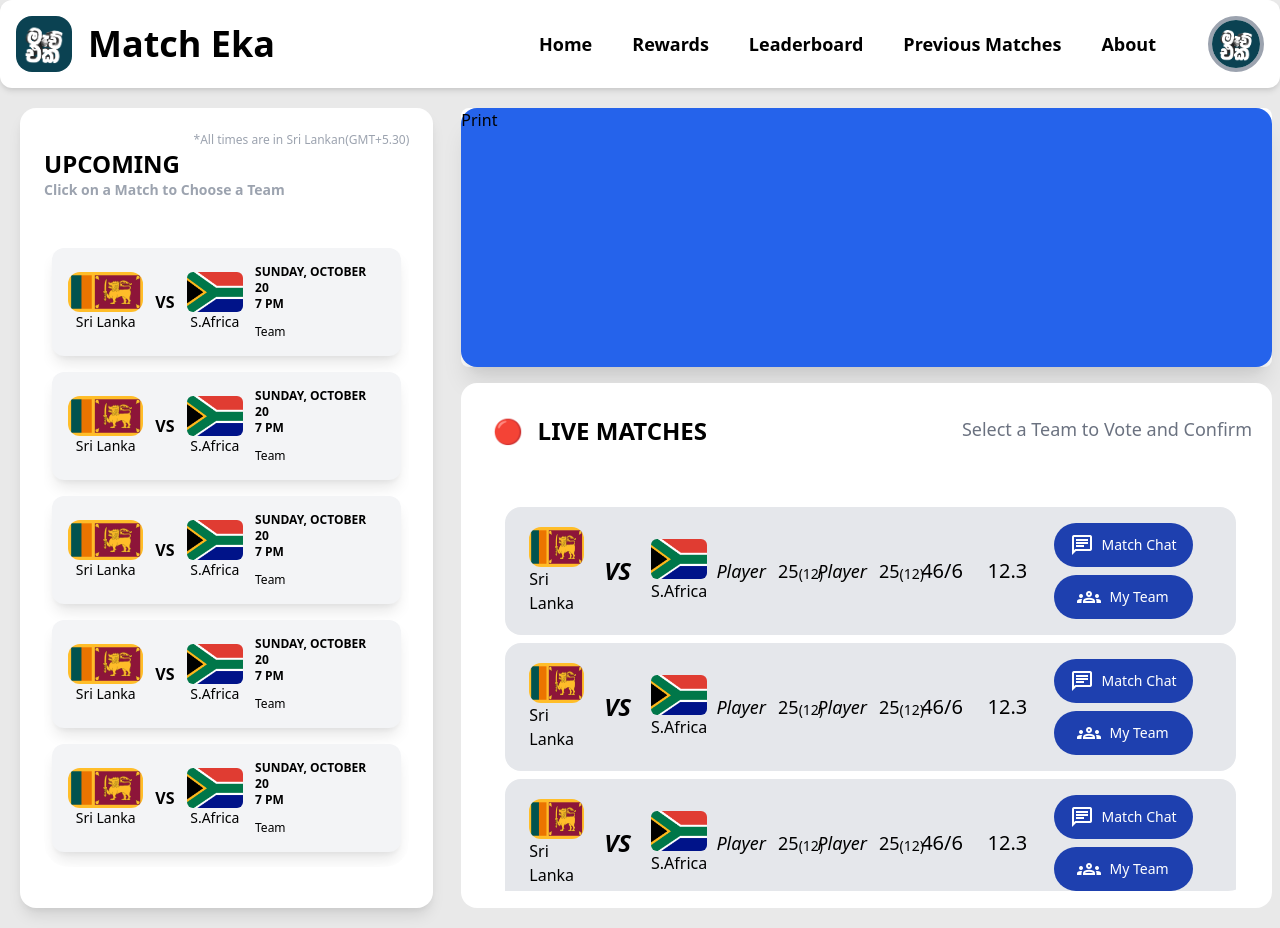
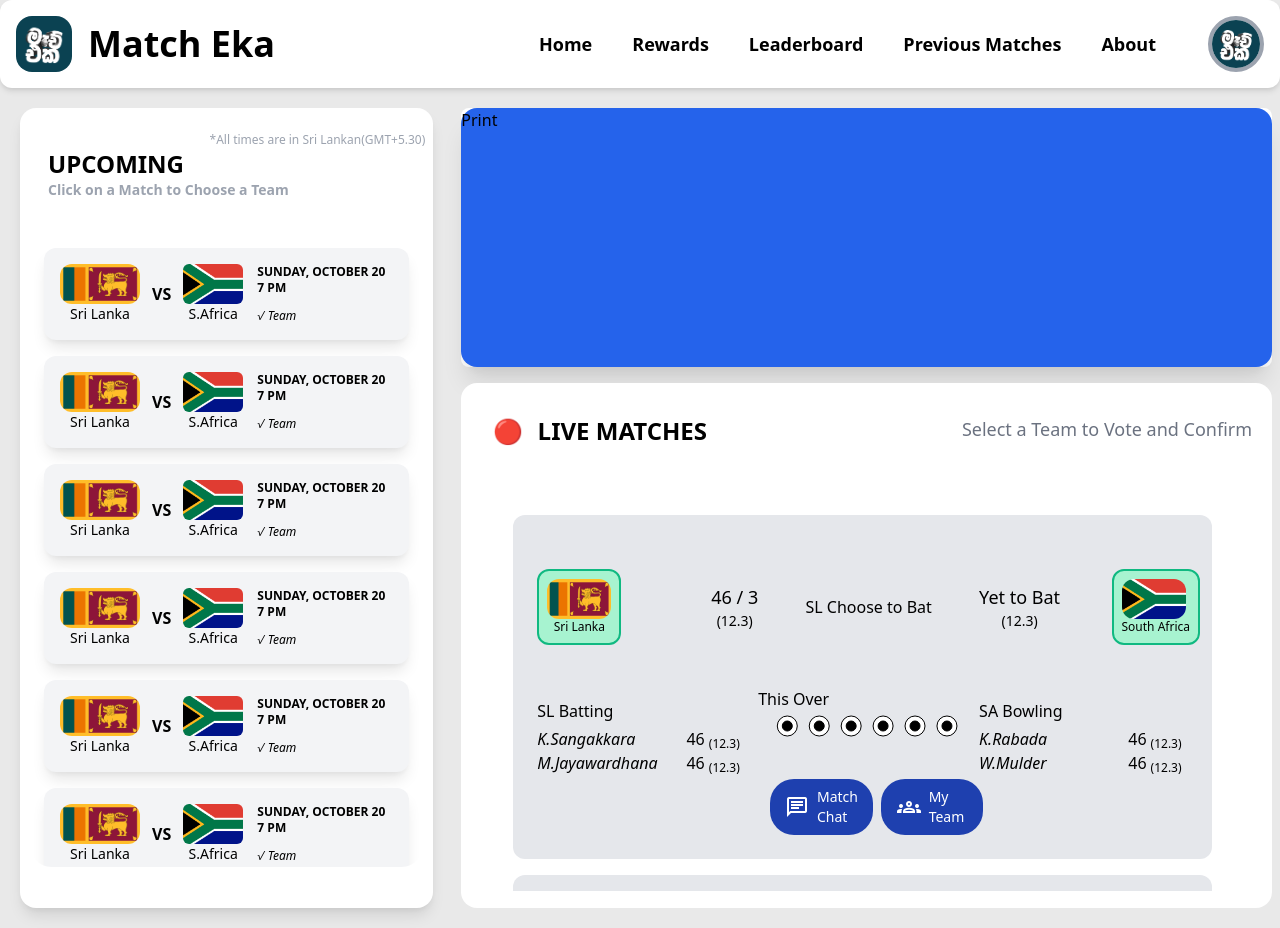
Before and after one commit to SeyCompLk/MatchEka-Website, a React (Create React App) app: page / in a window 1280 px wide. Built offline with nearby package versions, Linux system fonts and the light colour scheme.

Commit message:
Added Responsive to all the Other Elements Other than Live Matches

```diff
--- a/src/components/Home/LiveMatchList.tsx
+++ b/src/components/Home/LiveMatchList.tsx
@@ -6,8 +6,180 @@ import GROUP_ICO from "../../assets/icons/group-ico.png";
 
 export const LiveMatchTile: React.FC = () => {
   return (
-    <div>
-      <div className="rounded-2xl bg-gray-200 w-full h-full p-3 m-2">
+    <div className="relative bg-gray-200 rounded-xl m-4 p-3 pl-6">
+      <div className="relative hidden lg:flex w-full">
+        <div className="grid grid-cols-3 w-full">
+          <div className="grid grid-rows-2 w-full">
+            <div className="flex justify-between items-center">
+              <div className="block border-2 border-green-500 rounded-xl p-2 bg-green-200">
+                <img
+                  src={SLF}
+                  alt="Sri Lanka"
+                  className="h-6 w-8 rounded-md lgs:w-16 lgs:h-10 xsm:w-24 xsm:h-16 gfold:h-8 gfold:w-14 gfold:rounded-xl"
+                />
+                <p className="flex justify-center text-xs xsm:text-sm lgs:text-xs 2xl:text-base font-medium">
+                  Sri Lanka
+                </p>
+              </div>
+              <div className="block">
+                <div className="text-lg font-medium flex justify-center">
+                  46 / 3
+                </div>
+                <div className="text-sm font-normal flex justify-center">
+                  (12.3)
+                </div>
+              </div>
+            </div>
+            <div className="block w-full mt-3 mb-2">
+              <div className="font-normal mb-1">SL Batting</div>
+              <div className="block w-full">
+                <div className="flex justify-between w-11/12">
+                  <div className="font-light italic">K.Sangakkara</div>
+                  <div>
+                    46<sub className="ml-1">(12.3)</sub>
+                  </div>
+                </div>
+                <div className="flex justify-between w-11/12">
+                  <div className="font-light italic">M.Jayawardhana</div>
+                  <div>
+                    46<sub className="ml-1">(12.3)</sub>
+                  </div>
+                </div>
+              </div>
+            </div>
+          </div>
+
+          <div className="relative h-full w-full">
+            <div className="relative grid grid-rows-2 w-full">
+              <div className="relative h-full flex items-center justify-center w-full">
+                SL Choose to Bat
+              </div>
+              <div className="relative grid grid-rows-2 w-full">
+                  <div className="reltive block w-full">
+                    <div>This Over</div>
+                    <div className="relative w-full inline-flex justify-between pl-2">
+                      <svg width="100%" height="30">
+                        <circle strokeWidth="1px" stroke="#000" fill="#fff" cx="10%" cy="15" r="10"/>
+                        <circle strokeWidth="1px" stroke="#000" fill="#000" cx="10%" cy="15" r="5"/>
+                        <circle strokeWidth="1px" stroke="#000" fill="#fff" cx="25%" cy="15" r="10"/>
+                        <circle strokeWidth="1px" stroke="#000" fill="#000" cx="25%" cy="15" r="5"/>
+                        <circle strokeWidth="1px" stroke="#000" fill="#fff" cx="40%" cy="15" r="10"/>
+                        <circle strokeWidth="1px" stroke="#000" fill="#000" cx="40%" cy="15" r="5"/>
+                        <circle strokeWidth="1px" stroke="#000" fill="#fff" cx="55%" cy="15" r="10"/>
+                        <circle strokeWidth="1px" stroke="#000" fill="#000" cx="55%" cy="15" r="5"/>
+                        <circle strokeWidth="1px" stroke="#000" fill="#fff" cx="70%" cy="15" r="10"/>
+                        <circle strokeWidth="1px" stroke="#000" fill="#000" cx="70%" cy="15" r="5"/>
+                        <circle strokeWidth="1px" stroke="#000" fill="#fff" cx="85%" cy="15" r="10"/>
+                        <circle strokeWidth="1px" stroke="#000" fill="#000" cx="85%" cy="15" r="5"/>
+                      </svg>
+                    </div>
+                  </div>
+                  <div className="relative w-full m-2">
+                    <div className="grid grid-cols-2">
+                      <div className="flex rounded-3xl bg-blue-800 items-center justify-center px-4 py-2 m-1 text-white">
+                        <img src={CHAT_ICO} alt="CHAT_ICO" className="mr-2" />
+                        <span className="text-sm">Match Chat</span>
+                      </div>
+                      <div className="flex rounded-3xl bg-blue-800 items-center justify-center px-4 py-2 m-1 text-white">
+                        <img src={GROUP_ICO} alt="TEAM_ICO" className="mr-2" />
+                        <span className="text-sm">My Team</span>
+                      </div>
+                    </div>
+                  </div>
+              </div>
+            </div>
+          </div>
+
+          <div className="grid grid-rows-2 w-full">
+            <div className="flex justify-between items-center">
+              <div className="block">
+                <div className="text-lg font-medium flex justify-center">
+                  Yet to Bat
+                </div>
+                <div className="text-sm font-normal flex justify-center">
+                  (12.3)
+                </div>
+              </div>
+              <div className="block border-2 border-green-500 rounded-xl p-2 bg-green-200">
+                <img
+                  src={SAF}
+                  alt="South Africa"
+                  className="h-6 w-8 rounded-md lgs:w-16 lgs:h-10 xsm:w-24 xsm:h-16 gfold:h-8 gfold:w-14 gfold:rounded-xl"
+                />
+                <p className="flex justify-center text-xs xsm:text-sm lgs:text-xs 2xl:text-base font-medium">
+                  South Africa
+                </p>
+              </div>
+
+            </div>
+            <div className="block w-full mt-3 mb-2">
+              <div className="font-normal mb-1">SA Bowling</div>
+              <div className="block w-full">
+                <div className="flex justify-between w-11/12">
+                  <div className="font-light italic">K.Rabada</div>
+                  <div>
+                    46<sub className="ml-1">(12.3)</sub>
+                  </div>
+                </div>
+                <div className="flex justify-between w-11/12">
+                  <div className="font-light italic">W.Mulder</div>
+                  <div>
+                    46<sub className="ml-1">(12.3)</sub>
+                  </div>
+                </div>
+              </div>
+            </div>
+          </div>
+        </div>
+      </div>
+      <div className="flex lg:hidden">
+        <div className="grid grid-cols-3"></div>
+      </div>
+    </div>
+  );
+};
+
+const LiveMatchList: React.FC = () => {
+  return (
+    <div className="lg:h-full">
+      <div className="relative rounded-2xl bg-white w-full h-full p-5">
+        <div className="relative w-full pt-3 pl-3 inline-flex justify-between">
+          <h1 className="text-2xl">
+            🔴<span className="font-bold pl-2"> LIVE MATCHES</span>
+          </h1>
+          <h6 className="text-gray-500 text-lg">
+            Select a Team to Vote and Confirm
+          </h6>
+        </div>
+        <div className="relative mt-10 block p-3 overflow-y-scroll h-5/6 rounded-3xl px-4 pr-6 pb-1 scrollbar-thin scrollbar-track-white scrollbar-thumb-gray-400">
+          <LiveMatchTile />
+          <LiveMatchTile />
+          <LiveMatchTile />
+          <LiveMatchTile />
+          <LiveMatchTile />
+        </div>
+      </div>
+      <div className="lg:hidden rounded-2xl bg-white w-full h-full p-10">
+        <div className="w-full">
+          <h1 className="col-start-1 text-lg">
+            <span className="text-lg">🔴</span>{" "}
+            <span className="font-bold"> Live Matches</span>
+          </h1>
+          <h6 className="col-start-2 text-gray-500 text-lg">
+            Select a Team to Vote and Confirm
+          </h6>
+        </div>
+        <LiveMatchTile />
+      </div>
+    </div>
+  );
+};
+
+export default LiveMatchList;
+
+/*
+
+<div className="rounded-2xl bg-gray-200 w-full h-full p-3 m-2">
         <div className="grid grid-cols-7">
           <div className="col-start-1 col-span-2 flex justify-between p-3 px-5 lg:p-2 lg:px-3">
             <div className="flex flex-wrap content-center">
@@ -62,43 +234,5 @@ export const LiveMatchTile: React.FC = () => {
           </div>
         </div>
       </div>
-    </div>
-  );
-};
 
-const LiveMatchList: React.FC = () => {
-  return (
-    <div className="lg:h-full">
-      <div className="relative rounded-2xl bg-white w-full h-full p-5">
-        <div className="relative w-full pt-3 pl-3 inline-flex justify-between">
-          <h1 className="text-2xl">
-            🔴<span className="font-bold pl-2"> LIVE MATCHES</span>
-          </h1>
-          <h6 className="text-gray-500 text-lg">
-            Select a Team to Vote and Confirm
-          </h6>
-        </div>
-        <div className="relative mt-10 block p-3 overflow-y-scroll h-5/6 rounded-3xl px-4 pr-6 pb-1 scrollbar-thin scrollbar-track-white scrollbar-thumb-gray-400">
-          <LiveMatchTile/>
-          <LiveMatchTile/>
-          <LiveMatchTile/>
-          <LiveMatchTile/>
-          <LiveMatchTile/>
-        </div>
-      </div>
-      <div className="lg:hidden rounded-2xl bg-white w-full h-full p-10">
-        <div className="w-full">
-          <h1 className="col-start-1 text-lg">
-            <span className="text-lg">🔴</span> <span className="font-bold"> Live Matches</span>
-          </h1>
-          <h6 className="col-start-2 text-gray-500 text-lg">
-            Select a Team to Vote and Confirm
-          </h6>
-        </div>
-        <LiveMatchTile/>
-      </div>
-    </div>
-  );
-};
-
-export default LiveMatchList;
+ */
--- a/src/components/Home/UpcomingMatchList.tsx
+++ b/src/components/Home/UpcomingMatchList.tsx
@@ -3,17 +3,17 @@ import VersusTile from "./VersusTile";
 
 const UpcomingMatches: React.FC = () => {
   return (
-    <div className="bg-white rounded-2xl p-6 shadow-lg h-screen w-full">
-      <div className="text-right text-xs text-gray-400">
+    <div className="bg-white rounded-2xl p-6 px-2 shadow-lg h-screen w-full">
+      <div className="text-right text-xxs xsm:text-xs text-gray-400">
         *All times are in Sri Lankan(GMT+5.30)
       </div>
       <div className="mb-2">
-        <h1 className="font-bold text-2xl">UPCOMING</h1>
-        <p className="text-sm font-semibold text-gray-400">
+        <h1 className="font-bold text-xl xsm:text-2xl pl-5">UPCOMING</h1>
+        <p className="text-xs gfold:text-sm font-semibold text-gray-400 pl-5">
           Click on a Match to Choose a Team
         </p>
       </div>
-      <div className="block mt-10 relative overflow-y-scroll overflow-x-visible h-5/6 rounded-3xl px-2 scrollbar-thin scrollbar-track-white scrollbar-thumb-gray-400">
+      <div className="block mt-10 relative overflow-y-scroll overflow-x-visible h-5/6 rounded-3xl px-2 sm:px-4 scrollbar-thin scrollbar-track-white scrollbar-thumb-gray-400">
         <VersusTile />
         <VersusTile />
         <VersusTile />
--- a/src/components/Home/VersusTile.tsx
+++ b/src/components/Home/VersusTile.tsx
@@ -4,7 +4,8 @@ import SLF from './SL.jpg';
 
 const VersusTile: React.FC = () => {
   return (
-    <div className="relative inline-flex justify-between h-30 w-full p-4 xl:p-4 2xl:p-6 my-2 bg-gray-100 shadow-lg rounded-xl">
+    <div className="relative">
+      <div className="hidden xl:inline-flex relative justify-between h-30 w-full p-4 xl:p-4 2xl:p-6 my-2 bg-gray-100 shadow-lg rounded-xl">
         <div className="flex justify-between">
           <div className="flex flex-wrap content-center">
             <div className="content-center items-start">
@@ -27,7 +28,55 @@ const VersusTile: React.FC = () => {
         <div className="xl:mr-2 2xl:mr-4 ml-3">
           <div className="text-xs 2xl:text-sm font-bold">SUNDAY, OCTOBER 20</div>
           <div className="text-xs 2xl:text-sm font-semibold">7 PM</div>
-        <div className="text-xs 2xl:text-sm pt-3">Team</div>
+          <div className="text-xs 2xl:text-sm pt-3 italic font-light">√ Team</div>
+        </div>
+      </div>
+
+      {                                                                                             }
+
+      <div className="grid grid-cols-12 grid-rows-2 relative xl:hidden m-1 bg-gray-200 rounded-xl p-4 pt-6">
+
+          <div className="col-start-1 col-span-5 row-start-1">
+            <div className="flex justify-center">
+              <div className="flex flex-wrap content-center">
+                <div className="content-center items-start">
+                  <div className="flex justify-center">
+                    <img src={SLF} alt="Sri Lanka" className="h-6 w-8 rounded-md lgs:w-16 lgs:h-10 xsm:w-24 xsm:h-16 gfold:h-8 gfold:w-14 gfold:rounded-xl" />
+                  </div>
+                  <p className="flex justify-center text-xs xsm:text-sm lgs:text-xs 2xl:text-base font-medium">Sri Lanka</p>
+                </div>
+              </div>
+            </div>
+          </div>
+
+          <div className="flex justify-center items-end gfold:items-center font-semibold col-start-6 text-sm xsm:text-base xsm:pl-3 ">VS</div>
+
+          <div className="col-start-7 col-span-6 row-start-1">
+            <div className="flex justify-center">
+              <div className="flex flex-wrap content-center">
+                <div className="content-center items-start">
+                  <div className="flex justify-center">
+                    <img src={SAF} alt="South Africa" className="h-6 w-8 rounded-md lgs:w-16 lgs:h-10 xsm:w-24 xsm:h-16 gfold:h-8 gfold:w-14 gfold:rounded-xl" />
+                  </div>
+                  <p className="flex justify-center text-xs xsm:text-sm lgs:text-xs 2xl:text-base font-medium">South Africa</p>
+                </div>
+              </div>
+            </div>
+          </div>
+
+          <div className="col-start-1 col-span-12 row-start-2 font-semibold mt-2">
+            <div className="grid grid-cols-12 grid-rows-2">
+              <div className="row-start-1 col-start-1 col-span-12 block font-medium text-xs sm:text-base lg:text-sm">
+                <div className="flex justify-center">SUNDAY, OCTOBER 20</div>
+                <div className="flex justify-center text-gray-600">7PM</div>
+              </div>
+              <div className="row-start-2 col-start-1 col-span-12">
+                <div className="flex justify-end items-center italic font-light text-xs sm:text-base lg:text-sm">
+                    √ Team
+                </div>
+              </div>
+            </div>
+          </div>
       </div>
     </div>
   );
--- a/src/components/Navbar.tsx
+++ b/src/components/Navbar.tsx
@@ -25,7 +25,7 @@ const NavBar:React.FC<Props> = ({imgSrc}) => {
           <div className="col-start-2 inline-flex justify-center">
             <img className="hidden lg:flex flex-shrink-0 rounded-2xl md:w-20 md:h-20 w-14 h-14 lg:w-14 lg:h-14" src={imgSrc} alt="Logo"/>
             <div className="flex ml-4 items-center justify-center">
-              <h2 className="text-sm xsm:text-2xl sm:text-3xl md:text-4xl font-bold justify-center">Match Eka</h2>
+              <h2 className="text-sm sm:text-3xl md:text-4xl font-bold justify-center">Match Eka</h2>
             </div>
           </div>
           <div className="inline-flex col-start-3 justify-end items-center">
```
Also changed, not shown: src/pages/Home.tsx (+17 -8 lines), tailwind.config.js (+10 -3 lines). Lines whose indentation alone changed are shown as unchanged.
